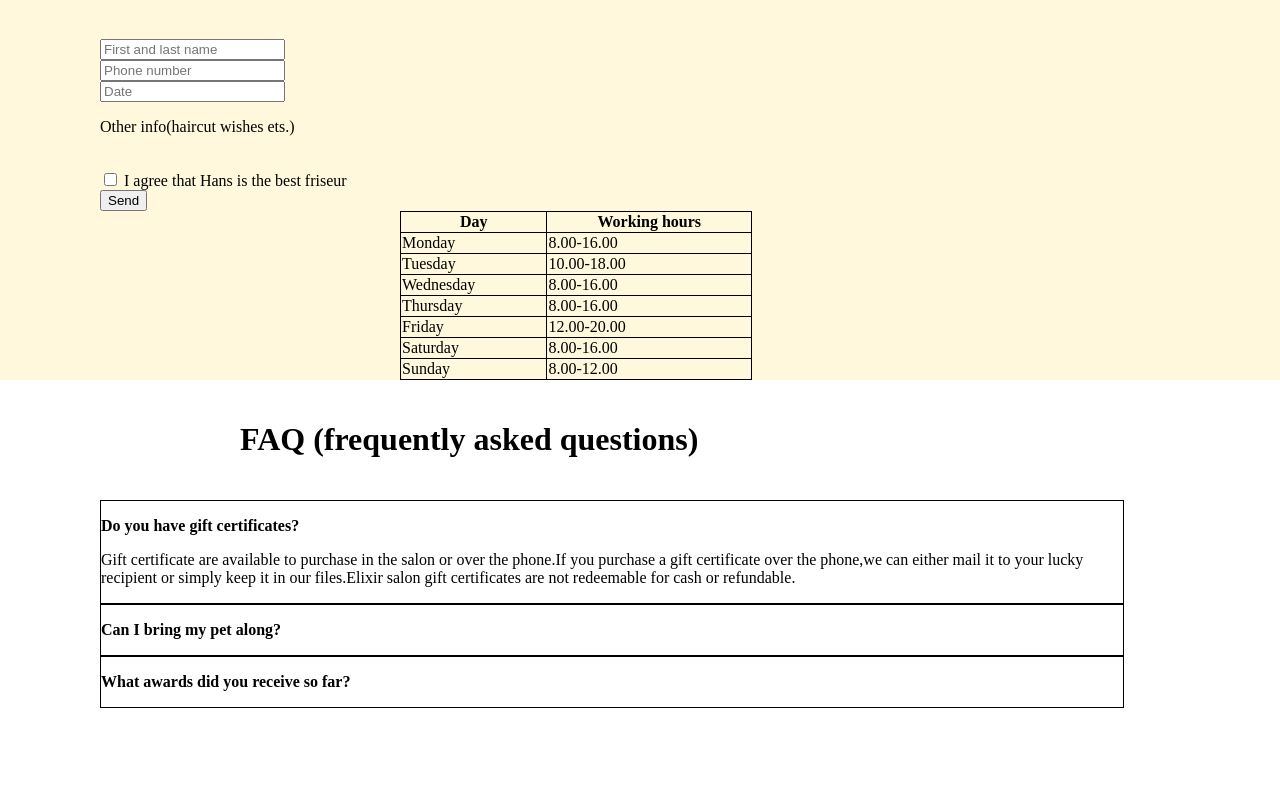
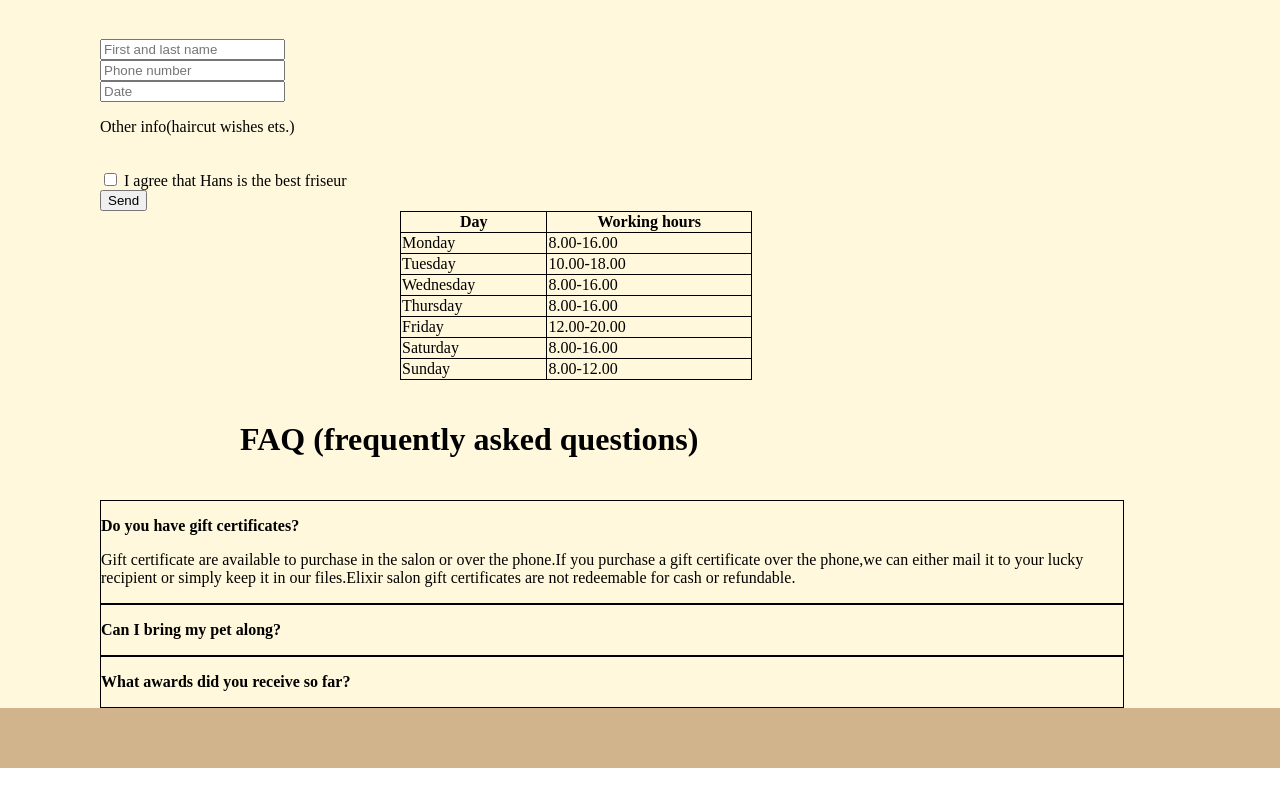
Before and after one commit to jkramskoy/hair_salon_new, a plain HTML site: page index.html in a window 1280 px wide. Shown: the part 959-1747 px from the top of the page. Drawn offline with Linux system fonts and the light colour scheme.

Commit message:
second version

```diff
--- a/style.css
+++ b/style.css
@@ -33,7 +33,8 @@ margin:0;
 
 .footer{
     width:100%;
-    height:80px;
+    height:60px;
+    background-color:#D2B48C;
 }
 
 #services{
```
Also changed, not shown: index.html (+7 -6 lines).
